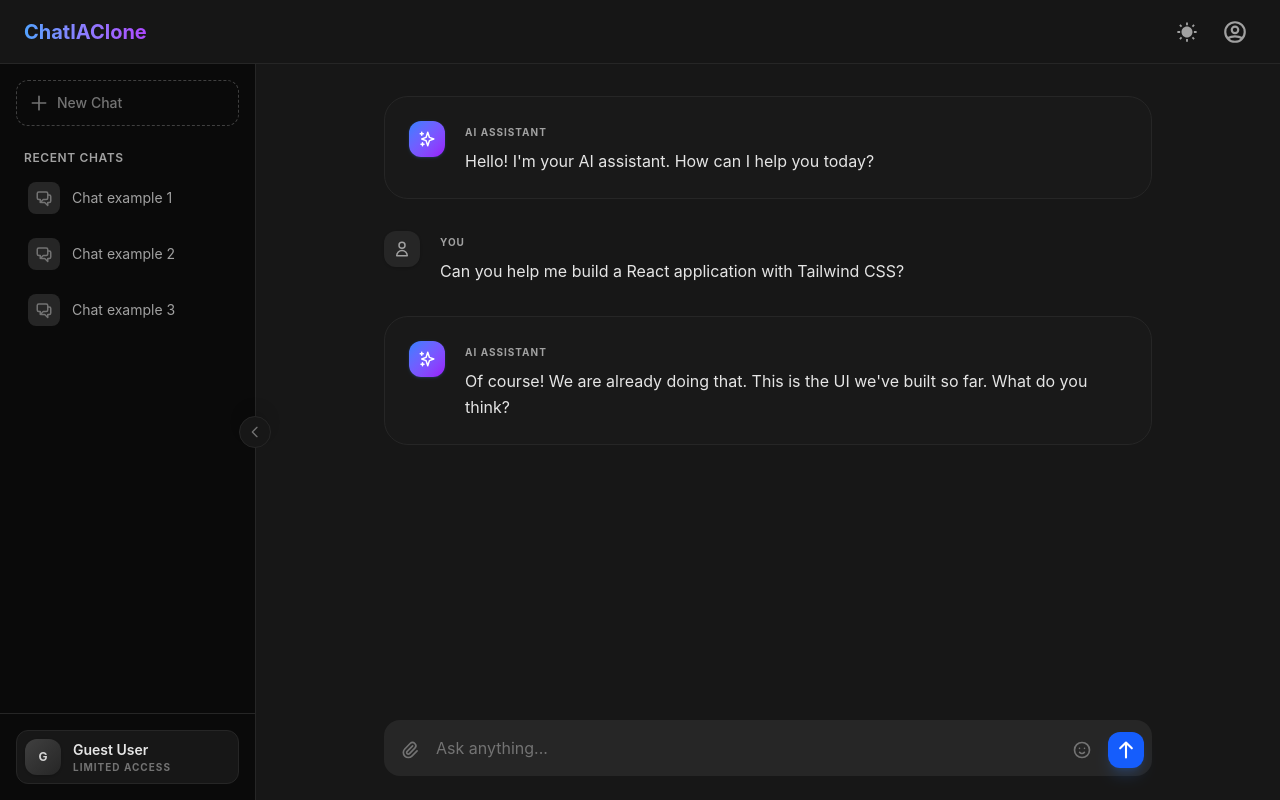
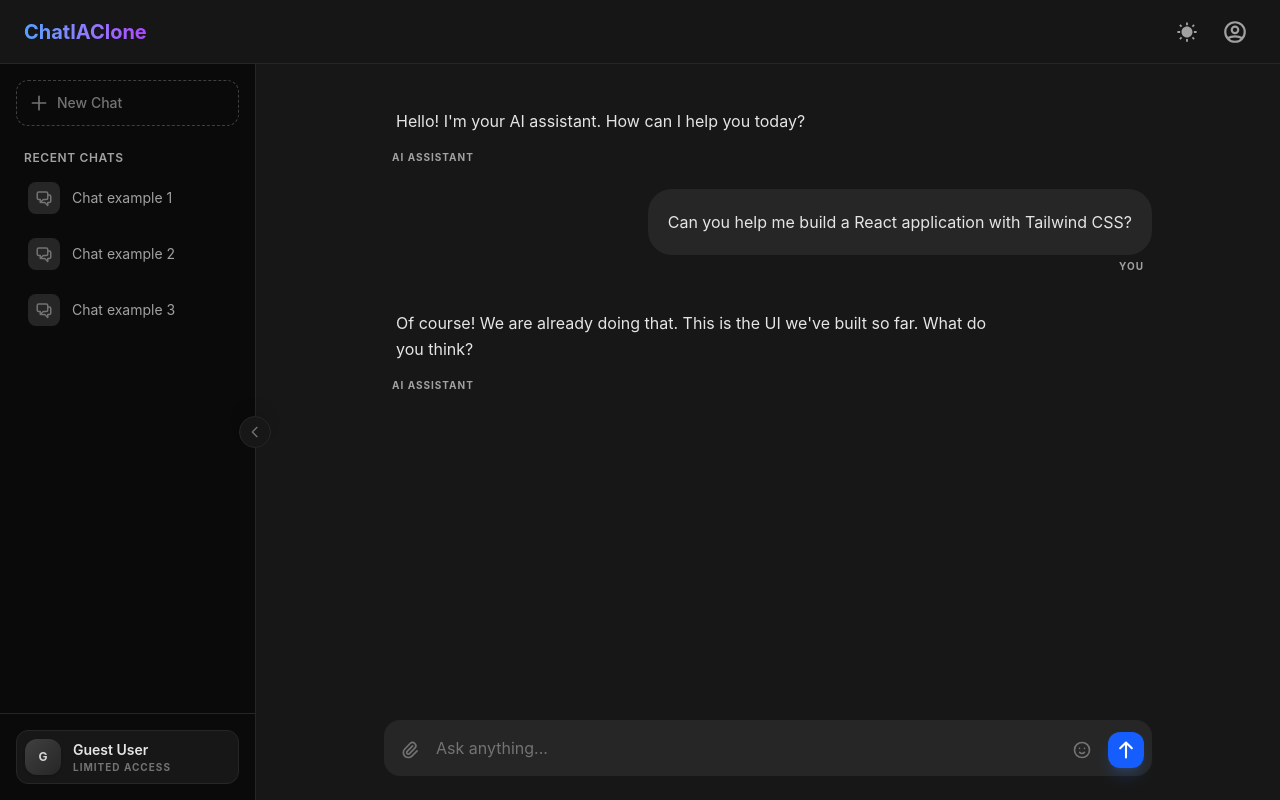
Before and after one commit to Lautaro-R-collins/Multi-Model-AI-Chat-Platform, a React (Vite) app: page / in a window 1280 px wide. Built offline with nearby package versions, Linux system fonts and the light colour scheme.

Commit message:
refactor chat ui/ux

```diff
--- a/src/components/ChatArea.tsx
+++ b/src/components/ChatArea.tsx
@@ -1,5 +1,4 @@
 import React from 'react';
-import { HiOutlineUser, HiOutlineSparkles } from 'react-icons/hi';
 
 interface Message {
   id: string;
@@ -17,31 +16,30 @@ const ChatArea: React.FC = () => {
 
   return (
     <div className="flex-1 overflow-y-auto px-2 py-4 md:px-8 md:py-8 bg-white dark:bg-neutral-900 transition-colors">
-      <div className="max-w-3xl mx-auto space-y-4 md:space-y-8">
+      <div className="max-w-3xl mx-auto flex flex-col space-y-4 md:space-y-6">
         {messages.map((msg) => (
           <div
             key={msg.id}
-            className={`flex gap-3 md:gap-4 animate-in fade-in slide-in-from-bottom-2 duration-500 ${
-              msg.role === 'assistant' ? 'bg-neutral-50/80 dark:bg-neutral-800/20 p-4 md:p-6 rounded-2xl md:rounded-3xl border border-neutral-100 dark:border-neutral-800' : 'px-2 md:px-0'
+            className={`flex flex-col max-w-[85%] md:max-w-[80%] animate-in fade-in slide-in-from-bottom-2 duration-500 ${
+              msg.role === 'user' ? 'self-end' : 'self-start'
             }`}
           >
             <div
-              className={`w-9 h-9 rounded-xl flex items-center justify-center shrink-0 shadow-sm ${
-                msg.role === 'assistant'
-                  ? 'bg-linear-to-br from-blue-500 to-purple-600 text-white shadow-blue-500/20'
-                  : 'bg-neutral-200 dark:bg-neutral-800 text-neutral-600 dark:text-neutral-400'
-              }`}
+              className={
+                msg.role === 'user'
+                  ? 'p-4 md:p-5 rounded-2xl md:rounded-3xl bg-neutral-100 dark:bg-neutral-800 text-neutral-800 dark:text-neutral-200'
+                  : 'p-2 md:p-3 text-neutral-800 dark:text-neutral-200'
+              }
             >
-              {msg.role === 'assistant' ? <HiOutlineSparkles size={18} /> : <HiOutlineUser size={18} />}
-            </div>
-            <div className="flex-1 space-y-2 pt-1 border-0">
-              <p className="text-[10px] font-bold text-neutral-400 uppercase tracking-widest pl-1">
-                {msg.role === 'assistant' ? 'AI Assistant' : 'You'}
-              </p>
-              <div className="text-neutral-800 dark:text-neutral-200 leading-relaxed text-sm md:text-base pl-1">
+              <div className="text-sm md:text-base leading-relaxed">
                 {msg.content}
               </div>
             </div>
+            <p className={`text-[10px] font-bold text-neutral-400 uppercase tracking-widest mt-1 px-2 ${
+              msg.role === 'user' ? 'text-right' : 'text-left'
+            }`}>
+              {msg.role === 'assistant' ? 'AI Assistant' : 'You'}
+            </p>
           </div>
         ))}
       </div>
```
